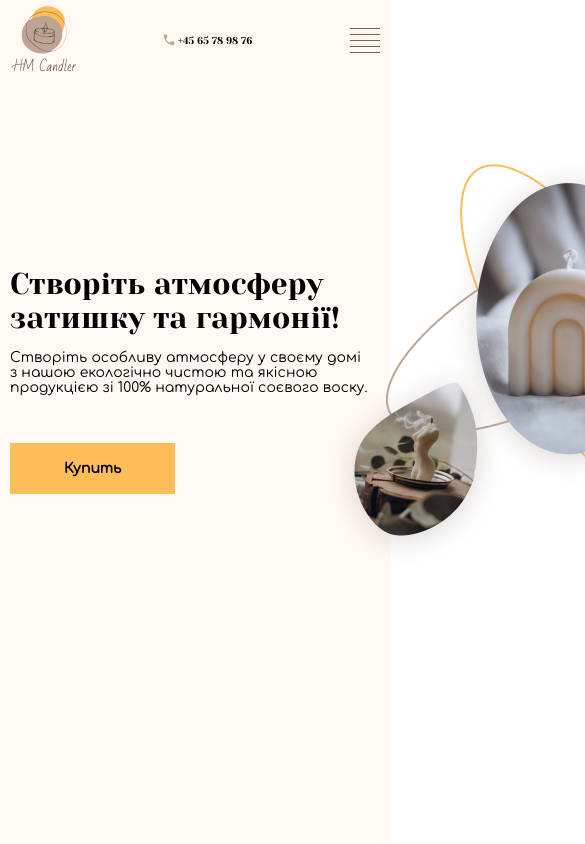
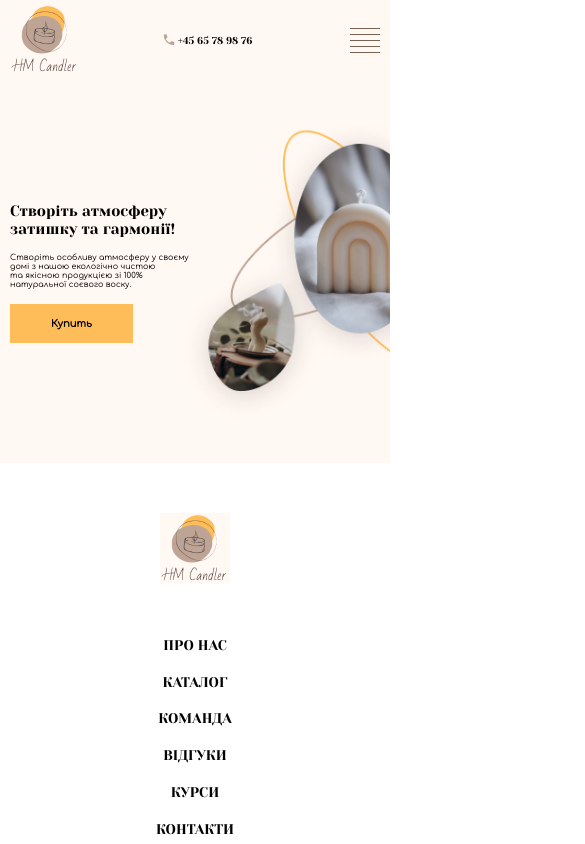
Before and after one commit to korsikanec2691/Multi_page, a plain HTML site: page index.html in a window 390 px wide. Shown: the top 844 px of the page, 585 px wide, since content can reach past the window. Drawn offline with Linux system fonts and the light colour scheme.

Commit message:
update: completed before 03.43

```diff
--- a/css/style.css
+++ b/css/style.css
@@ -52,10 +52,6 @@ button {
     align-items: center;
 }
 
-.logo {}
-
-.logo__img {}
-
 .menu__list {
     display: flex;
     gap: 20px;
@@ -75,8 +71,6 @@ button {
     background-color: #7B6152;
     width: 100%;
 }
-
-.menu__list-item {}
 
 .menu__list-link {
     text-transform: uppercase;
@@ -99,6 +93,7 @@ button {
 
 .main {
     background-color: #FFF8F3;
+    overflow-x: clip;
 }
 
 .top {
@@ -178,11 +173,10 @@ button {
     gap: 15px;
 }
 
-.footer__social-item {}
 
-.footer__social-link {}
 
-.footer__social-img {}
+
+
 
 
 
@@ -190,6 +184,19 @@ button {
     .container {
         padding-left: 20px;
         padding-right: 20px;
+    }
+    .top__content {
+        width: 333px;
+        padding: 95px 0 70px;
+    }
+    .top__text {
+        margin-bottom: 30px;
+    }
+    .top__img {
+        left: 300px;
+    }
+    .top__img-l {
+        width: 655px;
     }
 }
 
@@ -224,6 +231,20 @@ button {
         left: -16px;
         top: -3px;
         background-size: cover;
+    }
+    .top__content {
+        width: 230px;
+    }
+    .top__title {
+        font-size: 20px;
+        margin-bottom: 20px;
+    }
+    .top__text {
+        font-size: 10px;
+        margin-bottom: 20px;
+    }
+    .top__img {
+        left: 180px;
     }
 }
 
@@ -280,3 +301,46 @@ button {
         flex-direction: column;
     }
 }
+@media(max-width:480px) {
+    .top {
+        padding: 30px 0 50px;
+    }
+    .top__img-l {
+        width: 308px;
+    }
+    .top__content {
+        width: 180px;
+    }
+    .top__title {
+        font-size: 15px;
+        margin-bottom: 15px;
+    }
+    .top__text {
+        font-size: 8px;
+        margin-bottom: 15px;
+    }
+    .top__btn {
+        font-size: 10px;
+        padding: 14px 41px;
+    }
+}
+
+@media(max-width:360px) {
+    .top__img {
+        left: auto;
+        right: 0;
+    }
+    .top__img-l {
+        width: 184px;
+    }
+    .top__content {
+        width: 200px;
+        padding: 20px 0 0;
+    }
+    .top__title {
+        font-size: 18px;
+    }
+    .top__text {
+        font-size: 10px;
+    }
+}
--- a/index.html
+++ b/index.html
@@ -65,7 +65,9 @@
         <button class="top__btn">Купить</button>
       </div>
       <picture class="top__img">
-        <img src="images/top-l.png" alt="top-l">
+        <source srcset="images/top-s.png" media="(max-width: 360px)">
+        <source srcset="images/top-m.png" media="(max-width: 480px)">
+        <img class="top__img-l" src="images/top-l.png" alt="top-l">
       </picture>
      </div>
     </section>
```
